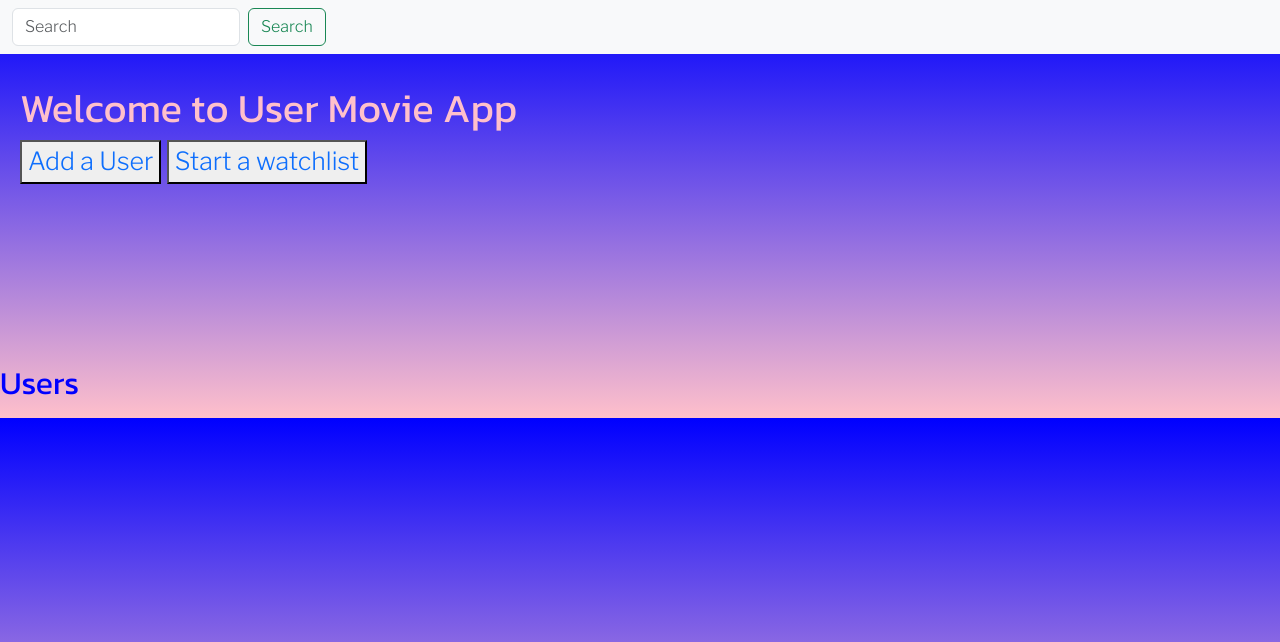
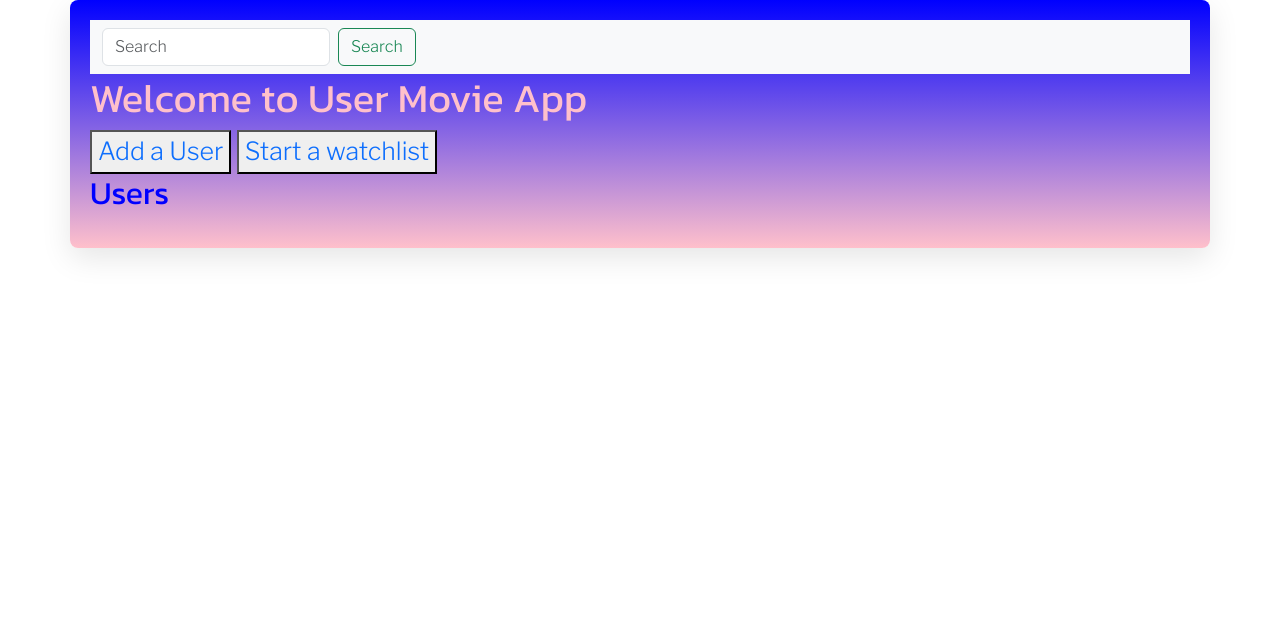
Before and after one commit to Lynguyen817/MoviWeb, a Flask app: page / in a window 1280 px wide. Shown: the top 642 px of the page. Run offline with Flask 3, Linux system fonts and the light colour scheme; some libraries are stand-ins or nearby versions.

Commit message:
Update style of users.html

```diff
--- a/static/style.css
+++ b/static/style.css
@@ -5,7 +5,7 @@
 }
 
 body {
-  background: var(--background-color);
+  background: white;
   color: pink;
   font-family: var(--default-font-family);
   font-size: 25px;
@@ -61,8 +61,13 @@ h2 {
 }
 
 .container {
-  display: grid;
   grid-template-columns: 230px 230px 230px 230px;
+  background: var(--background-color);
+  width: 90%;
+  padding: 20px;
+  border-radius: 8px;
+  box-shadow: 0px 10px 30px rgba(0, 0, 0, 0.1);
+  margin: auto;
 }
 
 .movie {
--- a/templates/users.html
+++ b/templates/users.html
@@ -11,6 +11,7 @@
     <link rel="stylesheet" href="/static/style.css">
 </head>
 <body>
+<div class="container">
     <nav class="navbar bg-body-tertiary">
       <div class="container-fluid">
         <form class="d-flex" role="search">
@@ -19,8 +20,9 @@
         </form>
       </div>
     </nav>
-    <div class="headline">
+
     <h1> Welcome to User Movie App</h1>
+    <div>
         <button>
             <a href="/add_user">Add a User</a>
         </button>
@@ -28,6 +30,7 @@
             <a href="/add_user">Start a watchlist</a>
         </button>
     </div>
+
         <h2>Users</h2>
         <ul>
             {% for user in users %}
@@ -35,5 +38,6 @@
             {% endfor %}
         </ul>
 
+</div>
 </body>
 </html>
```
Lines whose indentation alone changed are shown as unchanged.
